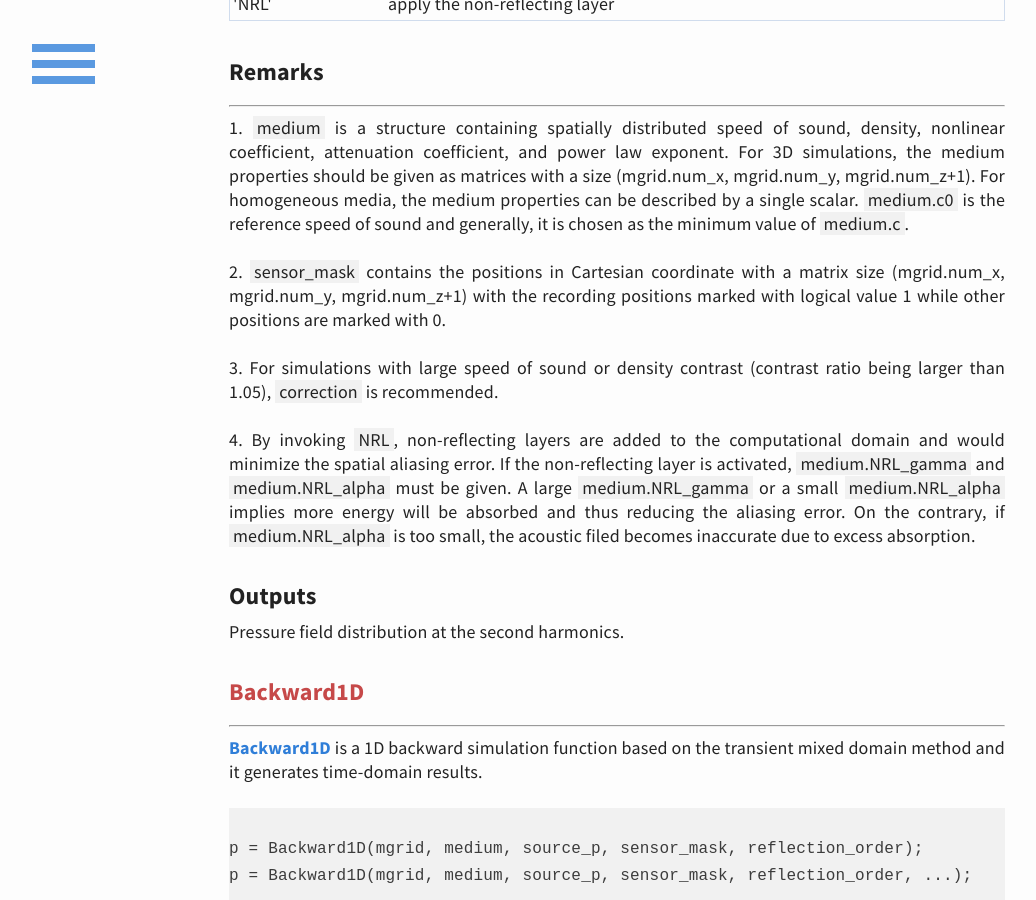
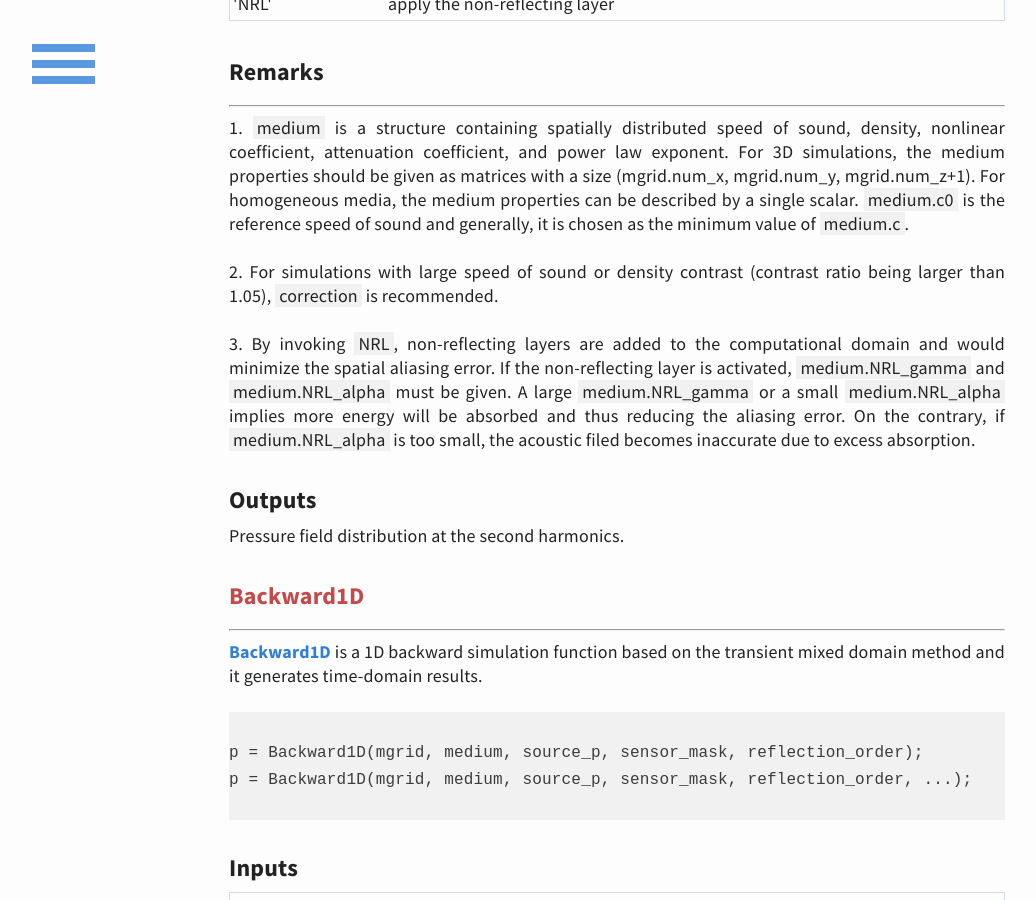
Before and after one commit to m-SOUND/mSOUND, a Jekyll site: the page built from function.html, in a window 1280 px wide and 900 px high, scrolled down 10930 px. Shown: the whole window, without its empty margins (23-1059 px from the left). Built offline with Jekyll 4.4.1, drawn with Linux system fonts in a browser that asks for light colours.

Commit message:
Update function.html

```diff
--- a/function.html
+++ b/function.html
@@ -686,14 +686,10 @@
  is the reference speed of sound and generally, it is chosen as the minimum value of
  <span style="background-color:#f1f1f1">medium.c</span>.
 
- <br><br>2. <span style="background-color:#f1f1f1">sensor_mask</span>
- contains the positions in Cartesian coordinate with a matrix size (mgrid.num_x, mgrid.num_y, mgrid.num_z+1)
- with the recording positions marked with logical value 1 while other positions are marked with 0.
-
- <br><br>3. For simulations with large speed of sound or density contrast (contrast ratio being larger than 1.05),
+ <br><br>2. For simulations with large speed of sound or density contrast (contrast ratio being larger than 1.05),
  <span style="background-color:#f1f1f1">correction</span> is recommended.
 
- <br><br>4. By invoking <span style="background-color:#f1f1f1">NRL</span>, non-reflecting layers are added to the computational
+ <br><br>3. By invoking <span style="background-color:#f1f1f1">NRL</span>, non-reflecting layers are added to the computational
  domain and would minimize the spatial aliasing error. If the non-reflecting layer is activated,
  <span style="background-color:#f1f1f1">medium.NRL_gamma</span> and <span style="background-color:#f1f1f1">medium.NRL_alpha</span>
  must be given. A large <span style="background-color:#f1f1f1">medium.NRL_gamma</span>
```
